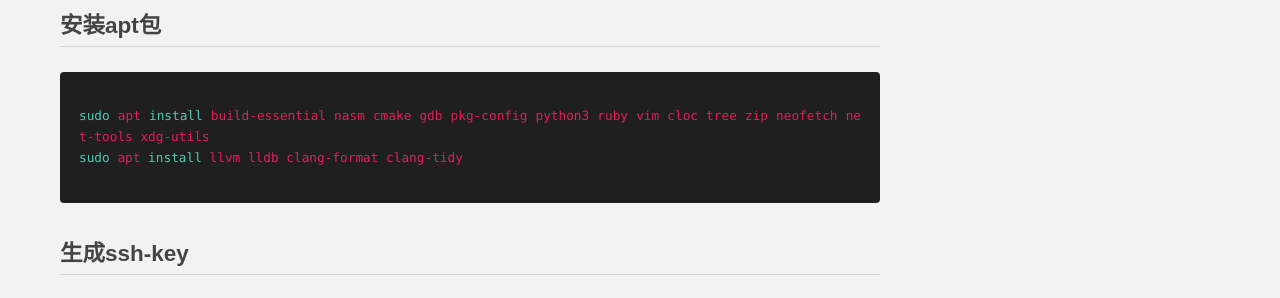
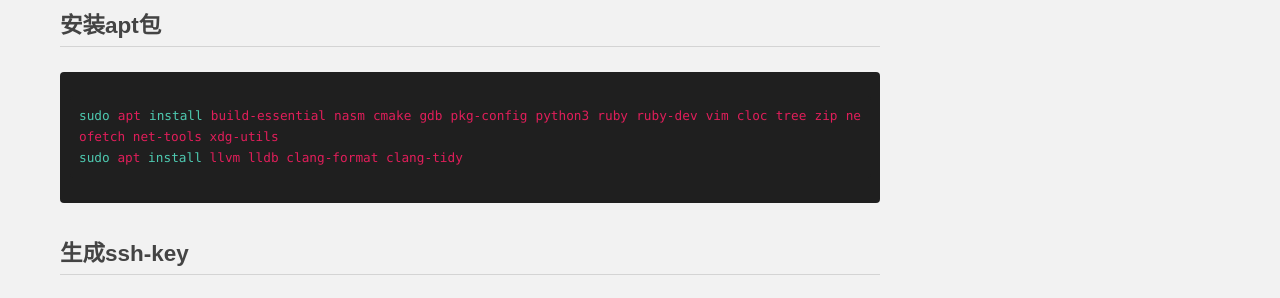
Before and after one commit to nowhere-man/nowhere-man.github.io, a Jekyll site: the page built from _posts/config/2025-08-01-Ubuntu24.04.md, in a window 1280 px wide and 1400 px high, scrolled down 1434 px. Shown: the part 152-450 px from the top of the window. Built offline with Jekyll 4.4.1, drawn with Linux system fonts in a browser that asks for light colours; some web fonts are replaced; some of the changed text lies outside the part shown.

Commit message:
Update 2025-08-01-Ubuntu24.04.md

````diff
--- a/_posts/config/2025-08-01-Ubuntu24.04.md
+++ b/_posts/config/2025-08-01-Ubuntu24.04.md
@@ -53,7 +53,7 @@ sudo apt upgrade
 
 ## 安装apt包
 ```bash
-sudo apt install build-essential nasm cmake gdb pkg-config python3 ruby vim cloc tree zip neofetch net-tools xdg-utils
+sudo apt install build-essential nasm cmake gdb pkg-config python3 ruby ruby-dev vim cloc tree zip neofetch net-tools xdg-utils
 sudo apt install llvm lldb clang-format clang-tidy
 ```
 
````
Also changed, not shown: other parts of _posts/config/2025-08-01-Ubuntu24.04.md (+1 -1 lines).
